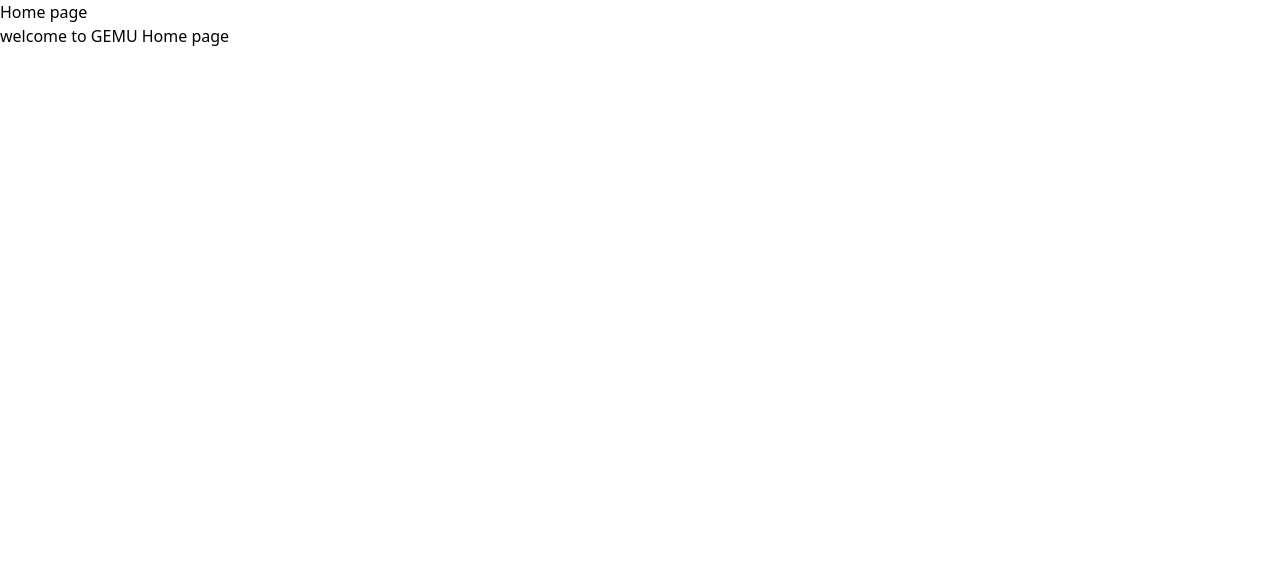
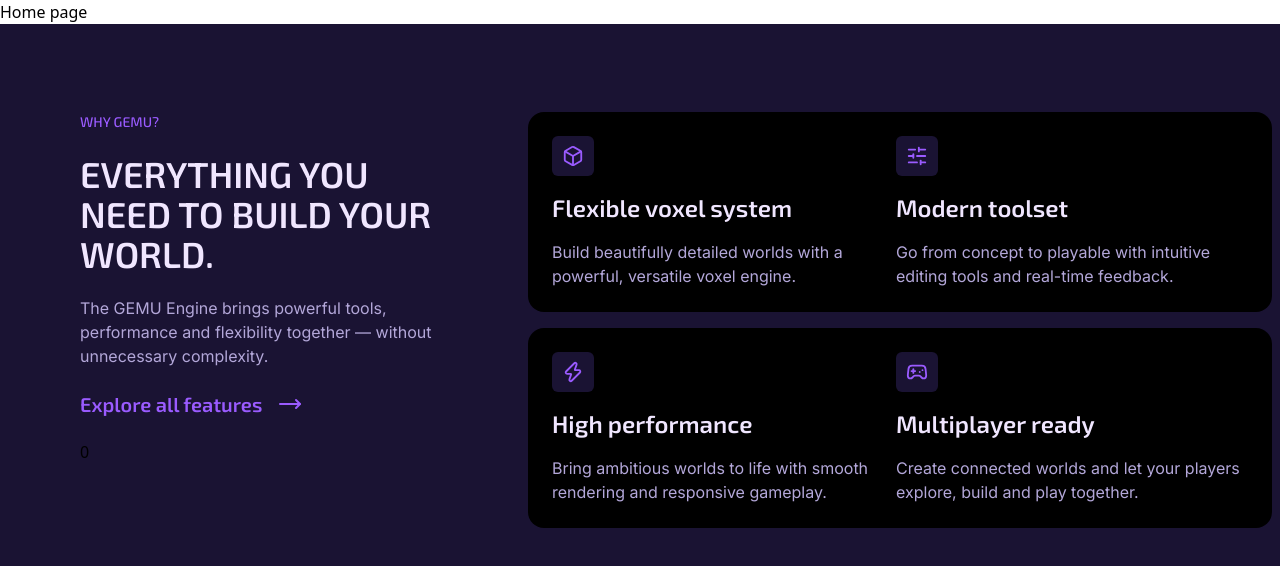
Before and after one commit to mamahimiko/HackathonFG-Team3, a Next.js app: page / in a window 1280 px wide. Shown: the top 566 px of the page. Built offline with nearby package versions, Linux system fonts and the light colour scheme.

Commit message:
add introsection included title kits and card compornent

```diff
--- a/app/globals.css
+++ b/app/globals.css
@@ -19,19 +19,19 @@
 }
 
 .main-title {
-  @apply font-exo text-[4rem];
+  @apply font-exo text-[4rem] font-bold;
 }
 
 .section-heading {
-  @apply font-exo text-4xl;
+  @apply font-exo text-4xl font-semibold;
 }
 
 .subheading {
-  @apply font-exo text-2xl;
+  @apply font-exo text-2xl font-semibold;
 }
 
 .menu {
-  @apply font-exo text-xl;
+  @apply font-exo text-xl font-semibold;
 }
 
 .body-text {
@@ -39,7 +39,7 @@
 }
 
 .body-state-label {
-  @apply font-exo text-sm;
+  @apply font-exo text-sm font-medium;
 }
 
 .text-small {
--- a/app/page.tsx
+++ b/app/page.tsx
@@ -1,7 +1,11 @@
+import IntroduceSection from "@/components/IntroduceSection";
+
 export default function Home() {
   return (
     <div>
-      <main className="">welcome to GEMU Home page</main>
+      <main className="">
+        <IntroduceSection />
+      </main>
     </div>
   );
 }
--- /dev/null
+++ b/components/BoxCard/index.tsx
@@ -0,0 +1,46 @@
+import {
+  Box,
+  SlidersHorizontal,
+  Zap,
+  Gamepad2,
+  UsersRound,
+  FlaskConical,
+  Star,
+  BookOpen,
+  FileText,
+} from "lucide-react";
+
+const icons = {
+  Box,
+  SlidersHorizontal,
+  Zap,
+  Gamepad2,
+  UsersRound,
+  FlaskConical,
+  Star,
+  BookOpen,
+  FileText,
+};
+
+export type IconName = keyof typeof icons;
+
+type BoxCardProps = {
+  title: string;
+  text: string;
+  icon: IconName
+};
+
+const BoxCard = ({ title, text, icon }: BoxCardProps) => {
+  const Icon = icons[icon];
+  return (
+    <div className="flex flex-col gap-4 w-100 h-50 bg-black rounded-2xl p-6">
+      <div className="flex justify-center items-center bg-bg-surface w-10.5 h-10.5 rounded-md">
+        <Icon className="text-primary w-5.5 h-5.5" />
+      </div>
+      <h3 className="subheading text-text-primary">{title}</h3>
+      <p className="body-text text-text-secondary">{text}</p>
+    </div>
+  );
+};
+
+export default BoxCard;
--- /dev/null
+++ b/components/IntroduceSection/index.tsx
@@ -0,0 +1,62 @@
+import BoxCard, { IconName } from "../BoxCard";
+import TitleKits from "../TitleKits";
+
+export const cardSection = [
+  {
+    id: 1,
+    title: "Flexible voxel system",
+    text: "Build beautifully detailed worlds with a powerful, versatile voxel engine.",
+    icon: "Box",
+  },
+  {
+    id: 2,
+    title: "Modern toolset",
+    text: "Go from concept to playable with intuitive editing tools and real-time feedback.",
+    icon: "SlidersHorizontal",
+  },
+  {
+    id: 3,
+    title: "High performance",
+    text: "Bring ambitious worlds to life with smooth rendering and responsive gameplay.",
+    icon: "Zap",
+  },
+  {
+    id: 4,
+    title: "Multiplayer ready",
+    text: "Create connected worlds and let your players explore, build and play together.",
+    icon: "Gamepad2",
+  },
+] satisfies {
+  id: number;
+  title: string;
+  text: string;
+  icon: IconName;
+}[];
+
+const IntroduceSection = () => {
+  return (
+    <div className="bg-bg-surface py-22 px-20 flex flex-col xl:flex-row gap-16">
+      <TitleKits
+        label={"WHY GEMU?"}
+        title={"Everything you need to build your world."}
+        text={
+          "The GEMU Engine brings powerful tools, performance and flexibility together — without unnecessary complexity."
+        }
+        link={"Explore all features"}
+        ctaButton={""}
+      />
+      <div className="grid lg:grid-cols-2 gap-4 h-[70%] ">
+        {cardSection.map((card) => (
+          <BoxCard
+            key={card.id}
+            title={card.title}
+            text={card.text}
+            icon={card.icon}
+          />
+        ))}
+      </div>
+    </div>
+  );
+};
+
+export default IntroduceSection;
--- /dev/null
+++ b/components/TitleKits/index.tsx
@@ -0,0 +1,28 @@
+import { MoveRight } from "lucide-react";
+
+type TitleKitsProps = {
+  label: string;
+  title: string;
+  text: string;
+  link: string;
+  ctaButton: string;
+};
+
+const TitleKits = ({ label, title, text, link, ctaButton }: TitleKitsProps) => {
+  return (
+    <div className="flex flex-col gap-5.5 max-w-96 xl:h-150">
+      <div className="body-state-label text-primary">{label}</div>
+      <h2 className="section-heading text-text-primary uppercase">{title}</h2>
+      {text.length && <p className="body-text text-text-secondary">{text}</p>}
+      {link.length && (
+        <div className="flex gap-4 items-center cursor-pointer text-primary hover:text-primary/60">
+          <p className="menu">{link}</p>
+          <MoveRight className="" />
+        </div>
+      )}
+      {ctaButton.length && <p>add button!</p>}
+    </div>
+  );
+};
+
+export default TitleKits;
--- a/package.json
+++ b/package.json
@@ -8,6 +8,7 @@
     "start": "next start"
   },
   "dependencies": {
+    "lucide-react": "^1.56.0",
     "next": "16.4.0",
     "react": "19.3.0",
     "react-dom": "19.3.0"
```
Also changed, not shown: 1 other file (tests, documents, lock files or other folders).
